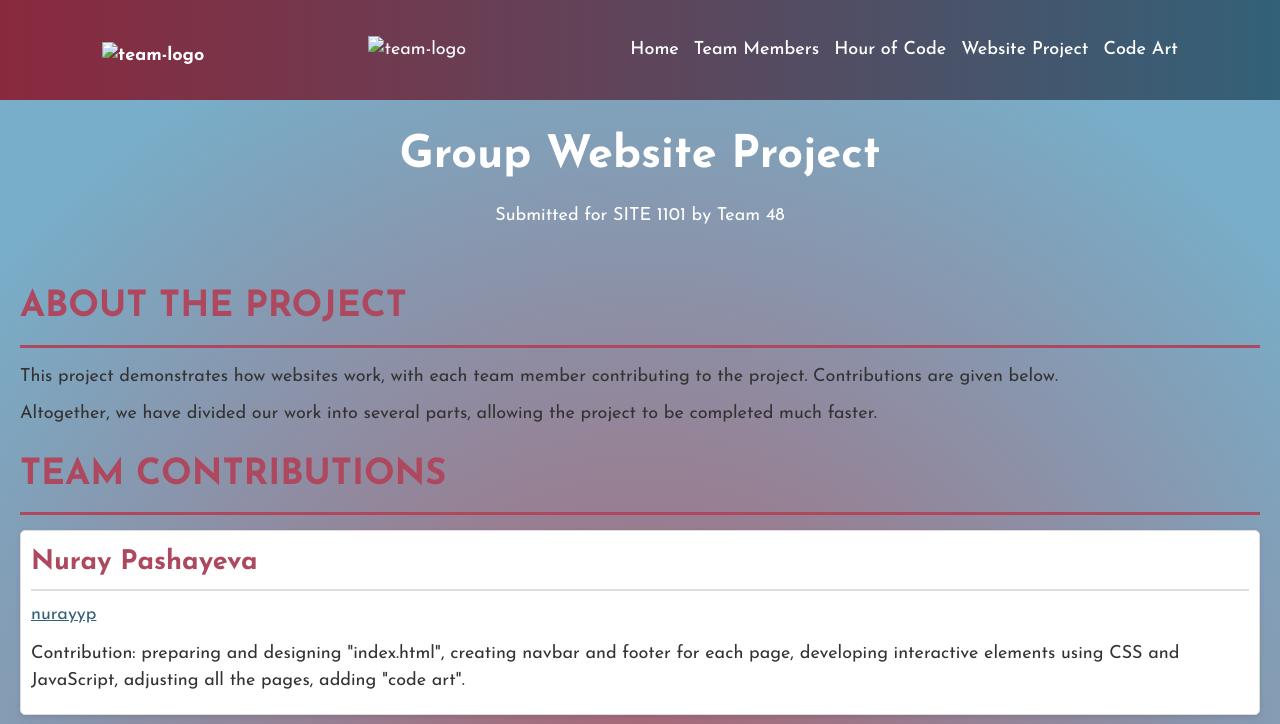
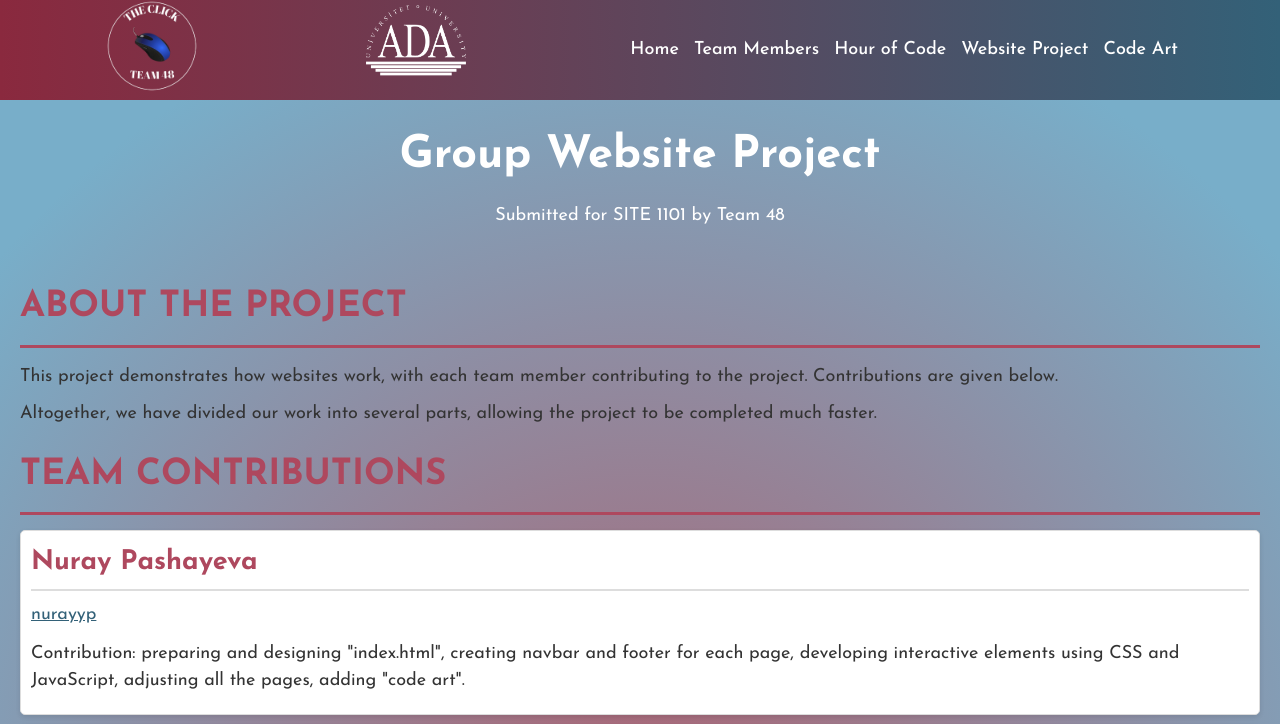
Before and after one commit to ayanmammadova20319/TheClick, a plain HTML site: page web-project.html in a window 1280 px wide. Shown: the top 724 px of the page. Drawn offline with Linux system fonts and the light colour scheme; the site is published under a folder, as on GitHub Pages, so addresses that start at the root find nothing.

Commit message:
Update web-project.html

```diff
--- a/web-project.html
+++ b/web-project.html
@@ -24,14 +24,14 @@
             <div class="logo">
               <img
                 style="height: 100px; width: 100px"
-                src="/media/THE_CLICK-removebg-preview (1).png"
+                src="./media/THE_CLICK-removebg-preview (1).png"
                 alt="team-logo"
               />
             </div>
             <div class="ada-logo">
               <img
                 style="height: 80px; width: 100px"
-                src="/media/ada_logo_white.png"
+                src="./media/ada_logo_white.png"
                 alt="team-logo"
               />
             </div>
```
